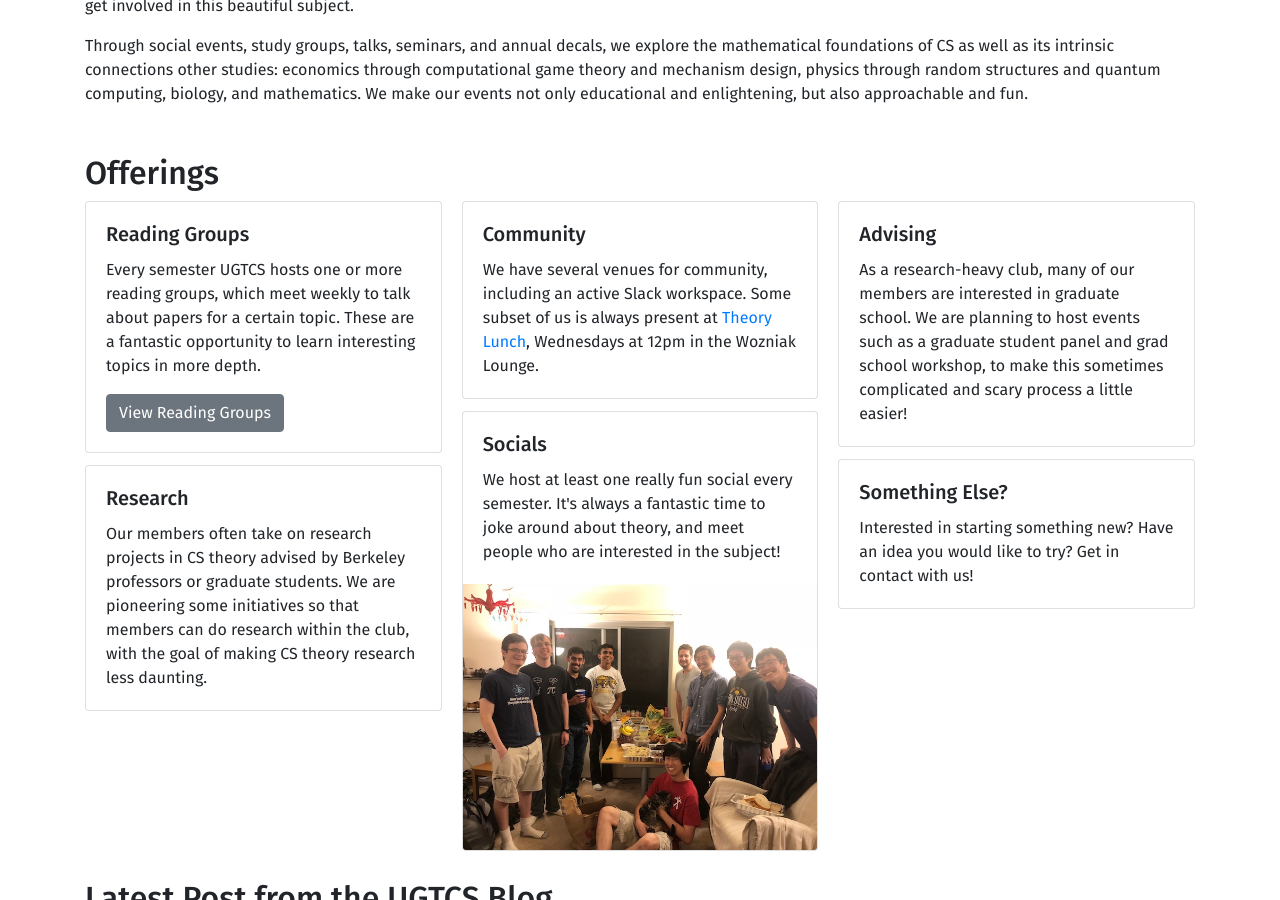
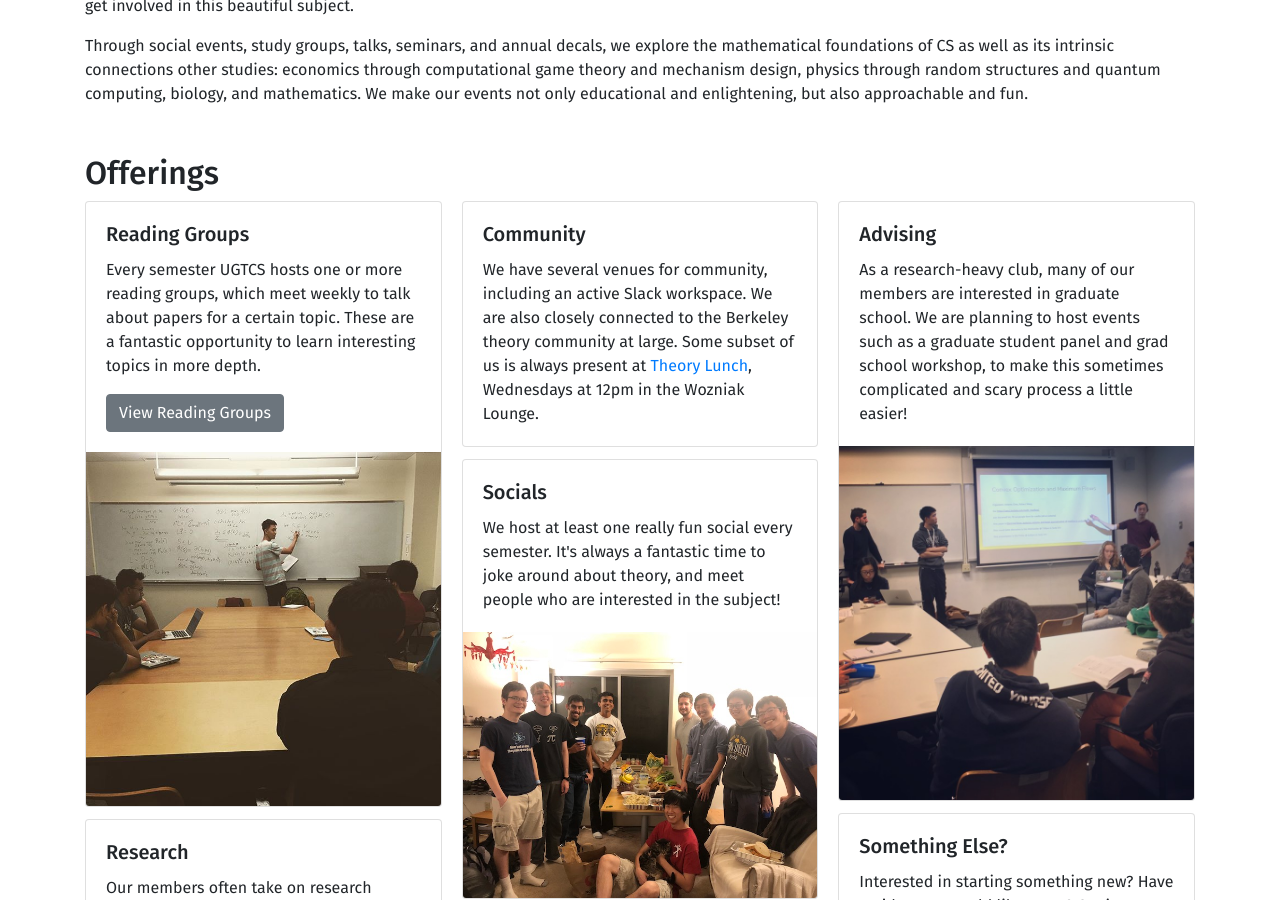
Before and after one commit to ugtcs/ugtcs.github.io, a Jekyll site: the page built from index.html, in a window 1280 px wide and 900 px high, scrolled down 580 px. Built offline with Jekyll 4.4.1, drawn with Linux system fonts in a browser that asks for light colours; the list of posts is cut into pages by our own code.

Commit message:
Add a couple more photos

```diff
--- a/index.html
+++ b/index.html
@@ -40,6 +40,7 @@ layout: default
             These are a fantastic opportunity to learn interesting topics in more depth.</p>
             <a href="{% link reading-groups.html %}" class="btn btn-secondary">View Reading Groups</a>
           </div>
+          <img src="/assets/img/reading-group.jpg" class="card-img-bottom" alt="UGTCS social">
         </div>
         <div class="card">
           <div class="card-body">
@@ -57,10 +58,9 @@ layout: default
             <h5 class="card-title">Community</h5>
             <p class="card-text">
               We have several venues for community, including an active Slack workspace.
+              We are also closely connected to the Berkeley theory community at large.
 
               Some subset of us is always present at <a href="http://theory.cs.berkeley.edu/theory-lunch.html">Theory Lunch</a>, Wednesdays at 12pm in the Wozniak Lounge.
-
-
             </p>
           </div>
         </div>
@@ -74,7 +74,7 @@ layout: default
             </p>
             <!-- <a href="{% link reading-groups.html %}" class="btn btn-primary">See Events</a> -->
           </div>
-          <img src="/assets/img/community.jpg" class="card-img-bottom" alt="UGTCS social">
+          <img src="/assets/img/socials.jpg" class="card-img-bottom" alt="UGTCS social">
         </div>
         <div class="card">
           <div class="card-body">
@@ -85,6 +85,7 @@ layout: default
             </p>
             <!-- <a href="{% link reading-groups.html %}" class="btn btn-primary">See Reading Groups</a> -->
           </div>
+          <img src="/assets/img/gm.jpg" class="card-img-bottom" alt="UGTCS sp20 gm">
         </div>
         <div class="card">
           <div class="card-body">
```
Also changed, not shown: assets/img/gm.jpg (added), assets/img/reading-group.jpg (added), assets/img/socials.jpg (renamed from assets/img/community.jpg).
